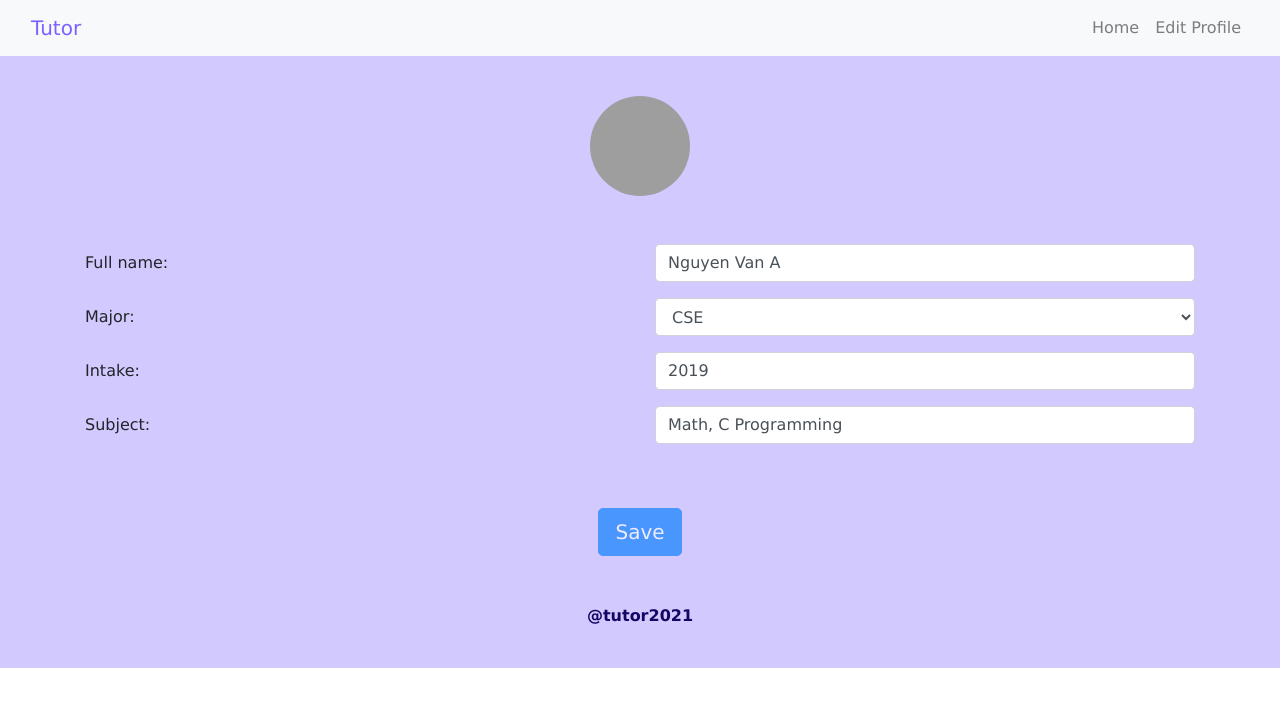
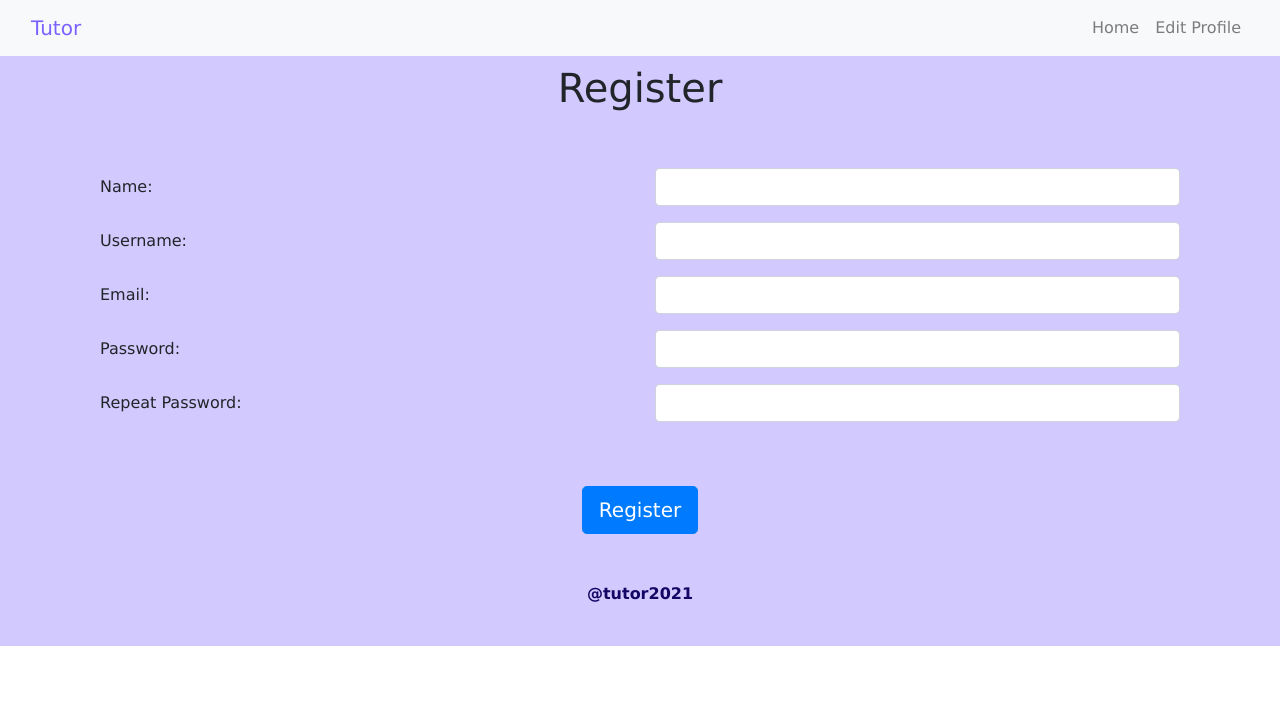
Before and after one commit to nghihua/tutor-app, a React (Create React App) app: page / in a window 1280 px wide. Shown: the top 706 px of the page. Built offline with nearby package versions, Linux system fonts and the light colour scheme; grey boxes are pictures that could not be loaded.

Commit message:
Add CSS for Login, Register and Edit Calendar

```diff
--- a/src/App.js
+++ b/src/App.js
@@ -6,7 +6,9 @@ import React, { Fragment } from "react";
 // import Profile from './components/Profile';
 // import EditCalendar from './components/EditCalendar';
 // import Volunteers from "./components/Volunteers";
-import Profile2 from "./components/Profile2";
+// import Profile2 from "./components/Profile2";
+// import LoginForm from './components/LoginForm';
+import Register from './components/Register';
 
 function App() {
   return (
@@ -17,7 +19,8 @@ function App() {
         <EditCalendar /> */}
         {/* <p>Volunteers</p> */}
         {/* <Volunteers /> */}
-        <Profile2 />
+        {/* <Profile2 /> */}
+        <Register/>
         <br></br>
       </div>
     </Fragment>
--- a/src/components/Register.js
+++ b/src/components/Register.js
@@ -1,4 +1,7 @@
-import {useState} from 'react'
+import {Fragment, useState} from 'react'
+import Container from 'react-bootstrap/Container'
+import Navbar from 'react-bootstrap/Navbar'
+import Nav from 'react-bootstrap/Nav'
 
 const Register = ({createAccount}) => {
     const [details, setDetails] = useState({name :"", username: "", email: "", password: "", repeatPassword: ""});
@@ -9,34 +12,64 @@ const Register = ({createAccount}) => {
         createAccount();
     }
     return (
-    <div className="register">
-        <form onSubmit = {handleSubmit}>
-            <h2>Register</h2>
-            <div className ="form-register">
-                <label htmlFor="name">Name: </label>
-                <input type = "text" id ="name" onChange={(event) => setDetails({...details, name: event.target.value}) } value = {details.value}></input>
+    <Fragment>
+        <Navbar bg="light" expand="lg" className="fixed-top">
+            <Container fluid>
+                <Navbar.Brand href="#" style={{color:"#7B61FF"}}>Tutor</Navbar.Brand>
+                <Nav className="justify-content-end" style={{ maxHeight: '100px' }} navbarScroll>
+                    <Nav.Link href="#action1">Home</Nav.Link>
+                    <Nav.Link href="#action2">Edit Profile</Nav.Link>
+                </Nav>
+            </Container>
+        </Navbar>
+        <div className="register container pt-3 mb-5">
+            <form onSubmit = {handleSubmit} class="container">
+                <h1 class="text-center pt-5 pb-5">Register</h1>
+
+                <div className ="form-register form-group row">
+                    <label htmlFor="name" class="col col-form-label">Name: </label>
+                    <div class="col-6">
+                        <input type = "text" id ="name" class="form-control" onChange={(event) => setDetails({...details, name: event.target.value}) } value = {details.value}></input>
                     </div>
-            <div className ="form-register">
-                <label htmlFor="username">Username: </label>
-                <input type = "text" id ="username" onChange={(event) => setDetails({...details, username: event.target.value}) } value = {details.value}></input>
                 </div>
-            <div className ="form-register">
-                <label htmlFor="email">Email: </label>
-                <input type = "email" id ="email" onChange={(event) => setDetails({...details, email: event.target.value}) } value = {details.value}></input>
+
+                <div className ="form-register form-group row">
+                    <label htmlFor="username" class="col col-form-label">Username: </label>
+                    <div class="col-6">
+                        <input type = "text" id ="username" class="form-control" onChange={(event) => setDetails({...details, username: event.target.value}) } value = {details.value}></input>
                     </div>
-            <div className ="form-register">
-                <label htmlFor="password">Password: </label>
-                <input type = "password" id ="password" onChange={(event) => setDetails({...details, password: event.target.value}) } value = {details.value}></input>
                 </div>
-            <div className ="form-register">
-                <label htmlFor="repeatpassword">Repeat Password:</label>
-                <input type = "password" id ="repeatpassword" onChange={(event) => setDetails({...details, repeatpassword: event.target.value}) } value = {details.value}></input>
+
+                <div className ="form-register form-group row">
+                    <label htmlFor="email" class="col col-form-label">Email: </label>
+                    <div class="col-6">
+                        <input type = "email" id ="email" class="form-control" onChange={(event) => setDetails({...details, email: event.target.value}) } value = {details.value}></input>
                     </div>
-            <div className ="form-register">
-                <button type ="submit">Submit</button>
+                </div>
+
+                <div className ="form-register form-group row">
+                    <label htmlFor="password" class="col col-form-label">Password: </label>
+                    <div class="col-6">
+                        <input type = "password" id ="password" class="form-control" onChange={(event) => setDetails({...details, password: event.target.value}) } value = {details.value}></input>
+                    </div>
+                </div>
+
+                <div className ="form-register form-group row">
+                    <label htmlFor="repeatpassword" class="col col-form-label">Repeat Password:</label>
+                    <div class="col-6">
+                        <input type = "password" id ="repeatpassword" class="form-control" onChange={(event) => setDetails({...details, repeatpassword: event.target.value}) } value = {details.value}></input>
+                    </div>
+                </div>
+
+                <div className ="form-register text-center pt-5">
+                    <button type ="submit" class="btn btn-primary btn-lg">Register</button>
                 </div>
             </form>
         </div>
+        <footer>
+            <p class="d-flex justify-content-center footer footer1 font-weight-bold navbar-fixed-bottom ">@tutor2021</p>
+        </footer>
+    </Fragment>
     );
 }
 
```
Also changed, not shown: src/components/EditCalendar.js (+17 -11 lines), src/components/LoginForm.js (+48 -23 lines). Lines whose indentation alone changed are shown as unchanged.
